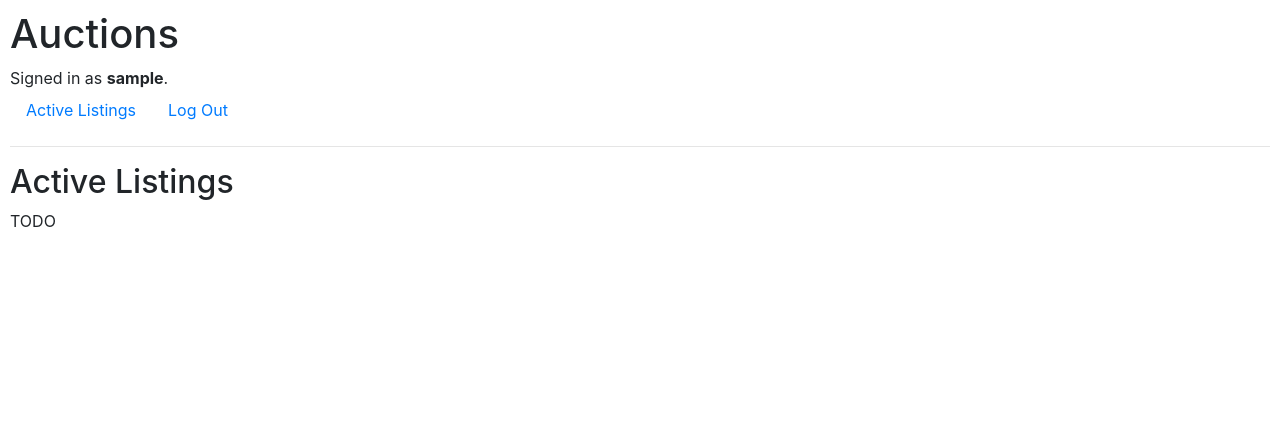
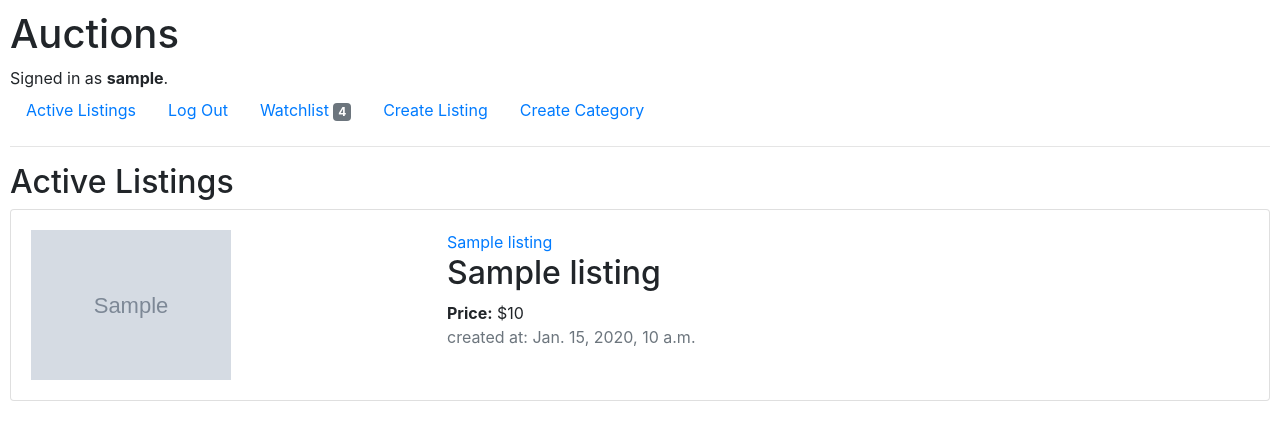
Before and after one commit to mohamedsaad308/commerce, a Django app: page / in a window 1280 px wide. Shown: the top 440 px of the page. Run offline with Django 3.2, Linux system fonts and the light colour scheme; a user stored in the database is signed in; tables that the repository leaves empty hold one stand-in row (values such as "Sample post"); grey boxes marked "Sample" are stand-in pictures; some libraries are stand-ins or nearby versions.

Commit message:
finish with add listing

```diff
--- a/auctions/models.py
+++ b/auctions/models.py
@@ -16,17 +16,38 @@ class Listing(models.Model):
     description = models.TextField()
     price = models.PositiveIntegerField(validators=[MinValueValidator(1)])
     active = models.BooleanField(default=True)
-    categories = models.ManyToManyField(Category)
-    image = models.ImageField(upload_to='images/')
+    categories = models.ForeignKey(Category, on_delete=models.CASCADE, blank=True)
+    image = models.ImageField(upload_to='images/', blank=True)
+    created_at = models.DateTimeField(auto_now_add=True)
+    updated_at = models.DateTimeField(auto_now=True)
+    user = models.ForeignKey(User, on_delete=models.CASCADE, related_name="user_listings")
     def __str__(self):
         return self.title
 
 class Bid(models.Model):
     bid_value = models.PositiveIntegerField(validators=[MinValueValidator(1)])
-    user = models.ForeignKey(User, on_delete=models.CASCADE)
-    listing = models.ForeignKey(Listing, on_delete=models.CASCADE)
+    user = models.ForeignKey(User, on_delete=models.CASCADE, related_name="user_bids")
+    listing = models.ForeignKey(Listing, on_delete=models.CASCADE, related_name="listing_bids")
+    created_at = models.DateTimeField(auto_now_add=True)
+    updated_at = models.DateTimeField(auto_now=True)
+    def __str__(self):
+        return self.bid_value
 
 class Comment(models.Model):
     text = models.TextField()
-    user = models.ForeignKey(User, on_delete=models.CASCADE)
-    listing = models.ForeignKey(Listing, on_delete=models.CASCADE)
+    user = models.ForeignKey(User, on_delete=models.CASCADE, related_name="user_comments")
+    listing = models.ForeignKey(Listing, on_delete=models.CASCADE, related_name="listing_comments")
+    created_at = models.DateTimeField(auto_now_add=True)
+    updated_at = models.DateTimeField(auto_now=True)
+
+class Watchlist(models.Model):
+    """ Item in Watchlist. """
+
+    created_at = models.DateTimeField(auto_now_add=True)
+    updated_at = models.DateTimeField(auto_now=True)
+
+    user = models.ForeignKey(User, on_delete=models.CASCADE, related_name="user_watchlist")
+    listing = models.ForeignKey(Listing, on_delete=models.CASCADE, related_name="listing_watchlist")
+
+    class Meta:
+        unique_together = ['user', 'listing']
--- a/auctions/templates/auctions/index.html
+++ b/auctions/templates/auctions/index.html
@@ -1,7 +1,34 @@
-{% extends "auctions/layout.html" %}
+{% extends "auctions/layout.html" %} {% block body %}
+<h2>Active Listings</h2>
 
-{% block body %}
-    <h2>Active Listings</h2>
+{% for listing in listings %}
+<div class="card mt-2 h-30">
+  <div class="card-body">
+    <div class="row">
+      <div class="col-md-4">
+        {% if listing.image %}
+        <img
+          width="200"
+          height="200"
+          src="{{ listing.image.url|default_if_none:'#' }}"
+          class="img-fluid"
+          alt="Responsive image"
+        />
+        {% else %}
+        <img width="200" height="200" src="/media/images/image200*200.png" class="img-fluid" alt="Product image" />
+        {% endif %}
+      </div>
 
-    TODO
-{% endblock %}
+      <div class="col-md-8">
+        <a href="{% url 'show-listing' listing.id %}">{{ listing.title }}</a>
+        <h2>{{ listing.title }}</h2>
+
+        <b>Price:</b>
+        ${{ listing.price }}
+        <br />
+        <p class="text-muted">created at: {{ listing.created_at }}</p>
+      </div>
+    </div>
+  </div>
+</div>
+{% endfor %} {% endblock body %}
--- a/auctions/templates/auctions/layout.html
+++ b/auctions/templates/auctions/layout.html
@@ -2,16 +2,21 @@
 
 <!DOCTYPE html>
 <html lang="en">
+
   <head>
-        <title>{% block title %}Auctions{% endblock %}</title>
+    <title>
+      {% block title %}Auctions{% endblock %}
+    </title>
     <link rel="stylesheet" href="https://stackpath.bootstrapcdn.com/bootstrap/4.4.1/css/bootstrap.min.css" integrity="sha384-Vkoo8x4CGsO3+Hhxv8T/Q5PaXtkKtu6ug5TOeNV6gBiFeWPGFN9MuhOf23Q9Ifjh" crossorigin="anonymous">
     <link href="{% static 'auctions/styles.css' %}" rel="stylesheet">
   </head>
+
   <body>
     <h1>Auctions</h1>
     <div>
       {% if user.is_authenticated %}
-                Signed in as <strong>{{ user.username }}</strong>.
+        Signed in as
+        <strong>{{ user.username }}</strong>.
       {% else %}
         Not signed in.
       {% endif %}
@@ -24,6 +29,16 @@
         <li class="nav-item">
           <a class="nav-link" href="{% url 'logout' %}">Log Out</a>
         </li>
+        <li class="nav-item">
+          <a class="nav-link" href="{% url 'add-listing' %}">Watchlist
+            <span class="badge badge-secondary">4</span></a>
+        </li>
+        <li class="nav-item">
+          <a class="nav-link" href="{% url 'add-listing' %}">Create Listing</a>
+        </li>
+        <li class="nav-item">
+          <a class="nav-link" href="{% url 'add-category' %}">Create Category</a>
+        </li>
       {% else %}
         <li class="nav-item">
           <a class="nav-link" href="{% url 'login' %}">Log In</a>
@@ -34,7 +49,7 @@
       {% endif %}
     </ul>
     <hr>
-        {% block body %}
-        {% endblock %}
+    {% block body %}{% endblock %}
   </body>
+
 </html>
--- a/auctions/urls.py
+++ b/auctions/urls.py
@@ -6,5 +6,9 @@ urlpatterns = [
     path("", views.index, name="index"),
     path("login", views.login_view, name="login"),
     path("logout", views.logout_view, name="logout"),
-    path("register", views.register, name="register")
+    path("register", views.register, name="register"),
+    path("add-category", views.add_category, name="add-category"),
+    path("add-listing", views.add_listing, name="add-listing"),
+    path("listing/<int:id>", views.show_listing, name="show-listing"),
+    path("watchlist/<int:id>", views.edit_watchlist, name="edit-watchlist"),
 ]
--- a/auctions/views.py
+++ b/auctions/views.py
@@ -1,14 +1,17 @@
 from django.contrib.auth import authenticate, login, logout
 from django.db import IntegrityError
 from django.http import HttpResponse, HttpResponseRedirect
-from django.shortcuts import render
+from django.shortcuts import render, get_object_or_404, redirect
 from django.urls import reverse
 
-from .models import User
+from django.contrib.auth.decorators import login_required
 
+from .models import User, Listing, Watchlist
+from .forms import CategoryForm, ListingForm
 
 def index(request):
-    return render(request, "auctions/index.html")
+    listings = Listing.objects.filter(active=True)
+    return render(request, "auctions/index.html", {"listings": listings})
 
 
 def login_view(request):
@@ -30,7 +33,7 @@ def login_view(request):
     else:
         return render(request, "auctions/login.html")
 
-
+@login_required
 def logout_view(request):
     logout(request)
     return HttpResponseRedirect(reverse("index"))
@@ -61,3 +64,45 @@ def register(request):
         return HttpResponseRedirect(reverse("index"))
     else:
         return render(request, "auctions/register.html")
+@login_required
+def add_category(request):
+    if request.method == 'POST':
+        form = CategoryForm(request.POST)
+        if form.is_valid():
+            form.save()
+            return render(request, 'auctions/add-category.html', {'form': form, 'message': "Form saved successflly"})
+
+    else:
+        form = CategoryForm()
+
+    return render(request, 'auctions/add-category.html', {'form': form})
+
+@login_required
+def add_listing(request):
+    if request.method == 'POST':
+        form = ListingForm(request.POST, request.FILES)
+        if form.is_valid():
+            listing = form.save(commit=False)
+            listing.user = request.user
+            listing.save()
+            return HttpResponseRedirect(reverse("index"))
+
+    else:
+        form = ListingForm()
+
+    return render(request, 'auctions/add-listing.html', {'form': form})
+
+@login_required
+def show_listing(request, id):
+    listing = get_object_or_404(Listing, id=id)
+    return render(request, 'auctions/listing.html', {"listing" : listing})
+
+@login_required
+def edit_watchlist(request, id):
+    listing = Watchlist.objects.filter(listing_id = id, user_id=request.user.id)
+    if listing:
+        listing.delete()
+    else:
+        listing = Watchlist(listing_id = id, user_id=request.user.id)
+        listing.save()
+    return redirect('show-listing', id)
--- a/commerce/settings.py
+++ b/commerce/settings.py
@@ -39,6 +39,7 @@ INSTALLED_APPS = [
     'django.contrib.messages',
     'django.contrib.staticfiles',
     "debug_toolbar",
+    'crispy_forms',
 ]
 
 MIDDLEWARE = [
@@ -132,3 +133,5 @@ DEFAULT_AUTO_FIELD='django.db.models.AutoField'
 
 MEDIA_ROOT =  os.path.join(BASE_DIR, 'media')
 MEDIA_URL = '/media/'
+# CRISPY_TEMPLATE_PACK = 'uni_form'
+LOGIN_URL = '/login'
--- a/requirements.txt
+++ b/requirements.txt
@@ -1,3 +1,4 @@
 Django==4.1
 django-debug-toolbar==3.6.0
 Pillow==9.2.0
+django-crispy-forms==1.14.0
```
Also changed, not shown: auctions/forms.py (added, +12 -0 lines), auctions/templates/auctions/add-category.html (added, +17 -0 lines), auctions/templates/auctions/add-listing.html (added, +21 -0 lines), auctions/templates/auctions/listing.html (added, +54 -0 lines), auctions/migrations/0003_alter_listing_categories.py (added), auctions/migrations/0004_bid_created_at_bid_updated_at_comment_created_at_and_more.py (added), auctions/migrations/0005_listing_user.py (added), auctions/migrations/0006_remove_listing_categories_listing_categories.py (added), auctions/migrations/0007_watchlist.py (added), auctions/migrations/0008_alter_bid_listing_alter_bid_user_and_more.py (added), auctions/migrations/0009_alter_listing_categories_alter_watchlist_listing_and_more.py (added), auctions/migrations/0010_alter_watchlist_listing_alter_watchlist_user.py (added), auctions/migrations/0011_alter_listing_image.py (added). Lines whose indentation alone changed are shown as unchanged.
